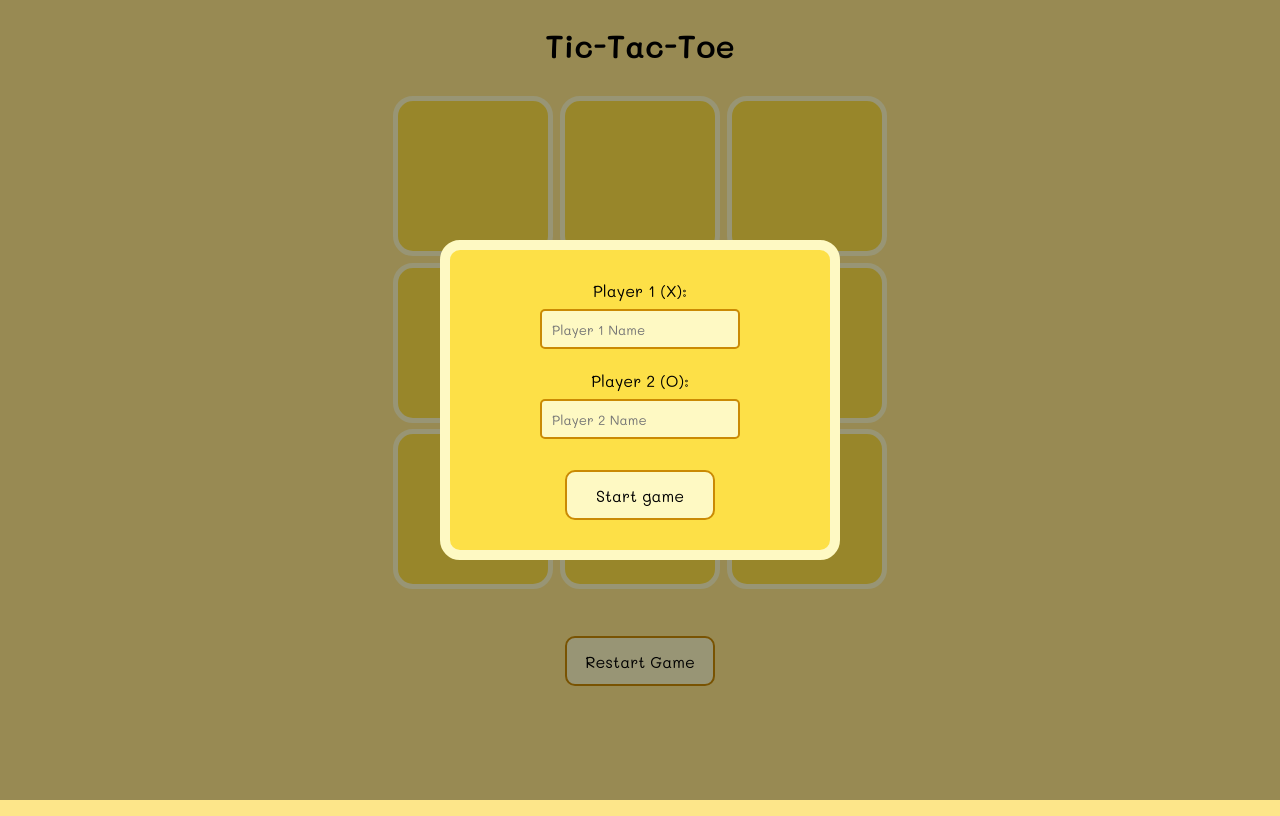
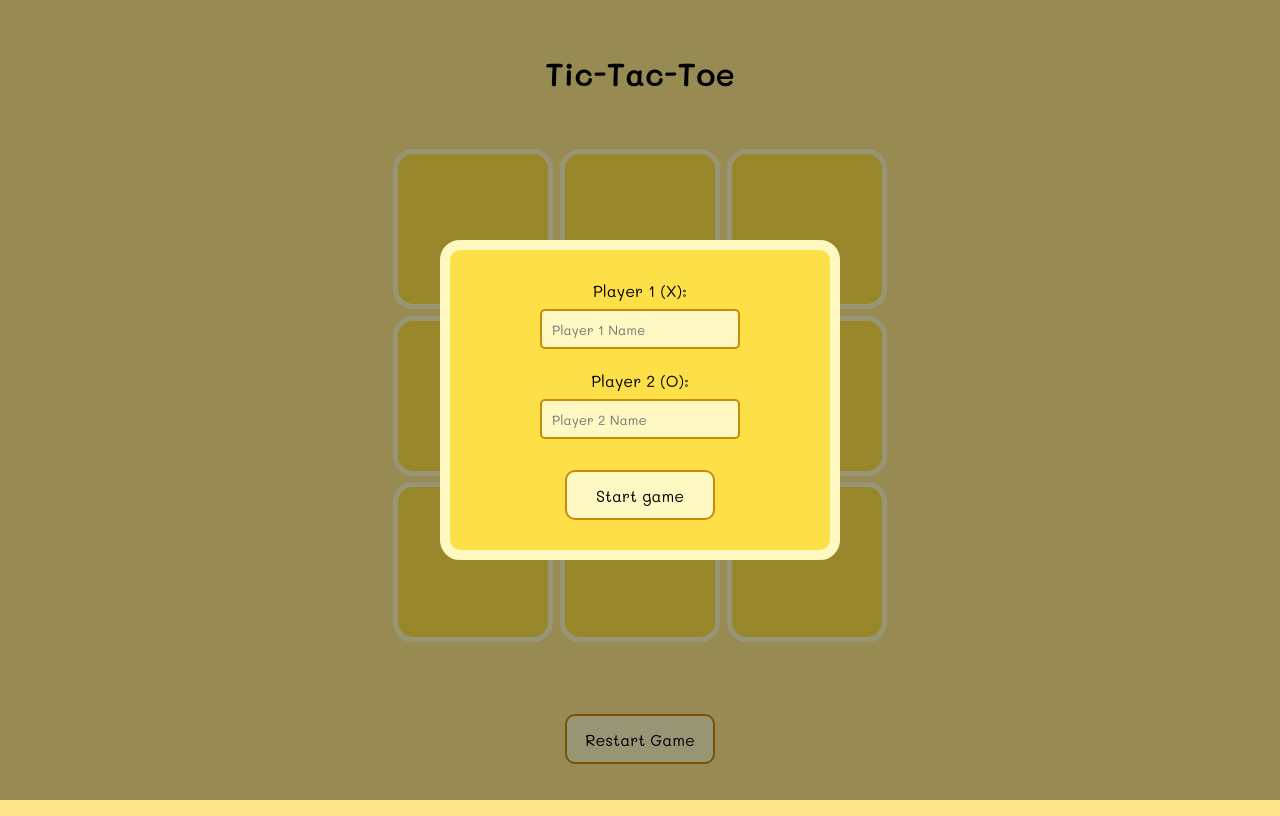
Before and after one commit to lashmyh/tic-tac-toe, a plain HTML site: page index.html in a window 1280 px wide. Drawn offline with Linux system fonts and the light colour scheme.

Commit message:
styles changed

```diff
--- a/styles.css
+++ b/styles.css
@@ -19,6 +19,7 @@ body {
     align-items: center;
     padding: 1em;
     font-family: "Mali", sans-serif;
+    height: 100vh;
 
 
 }
@@ -30,7 +31,6 @@ body {
     justify-items: center;
     width: 500px;
     height: 500px;
-    margin: 30px 0;
 }
 
 .cell {
```
